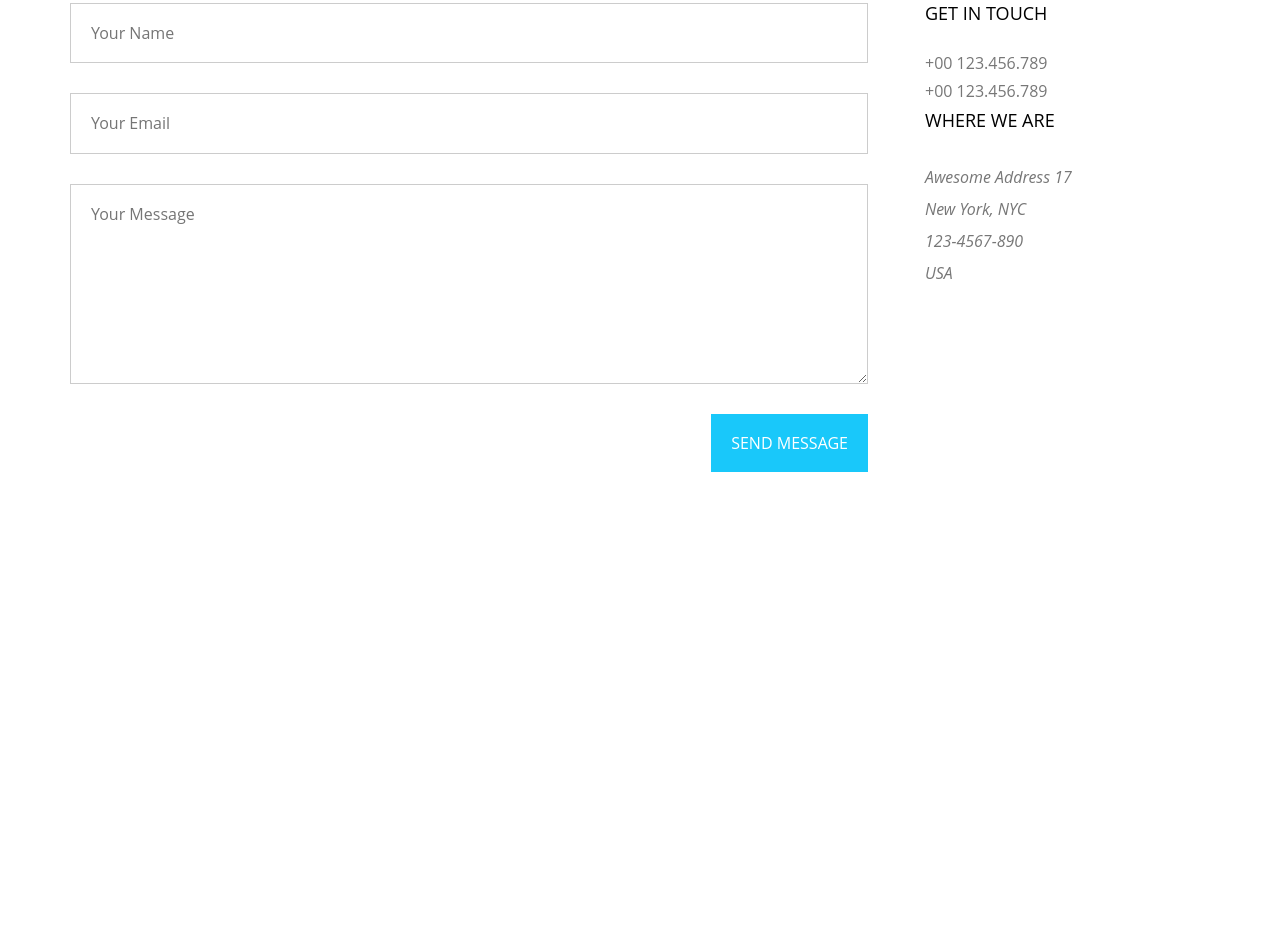
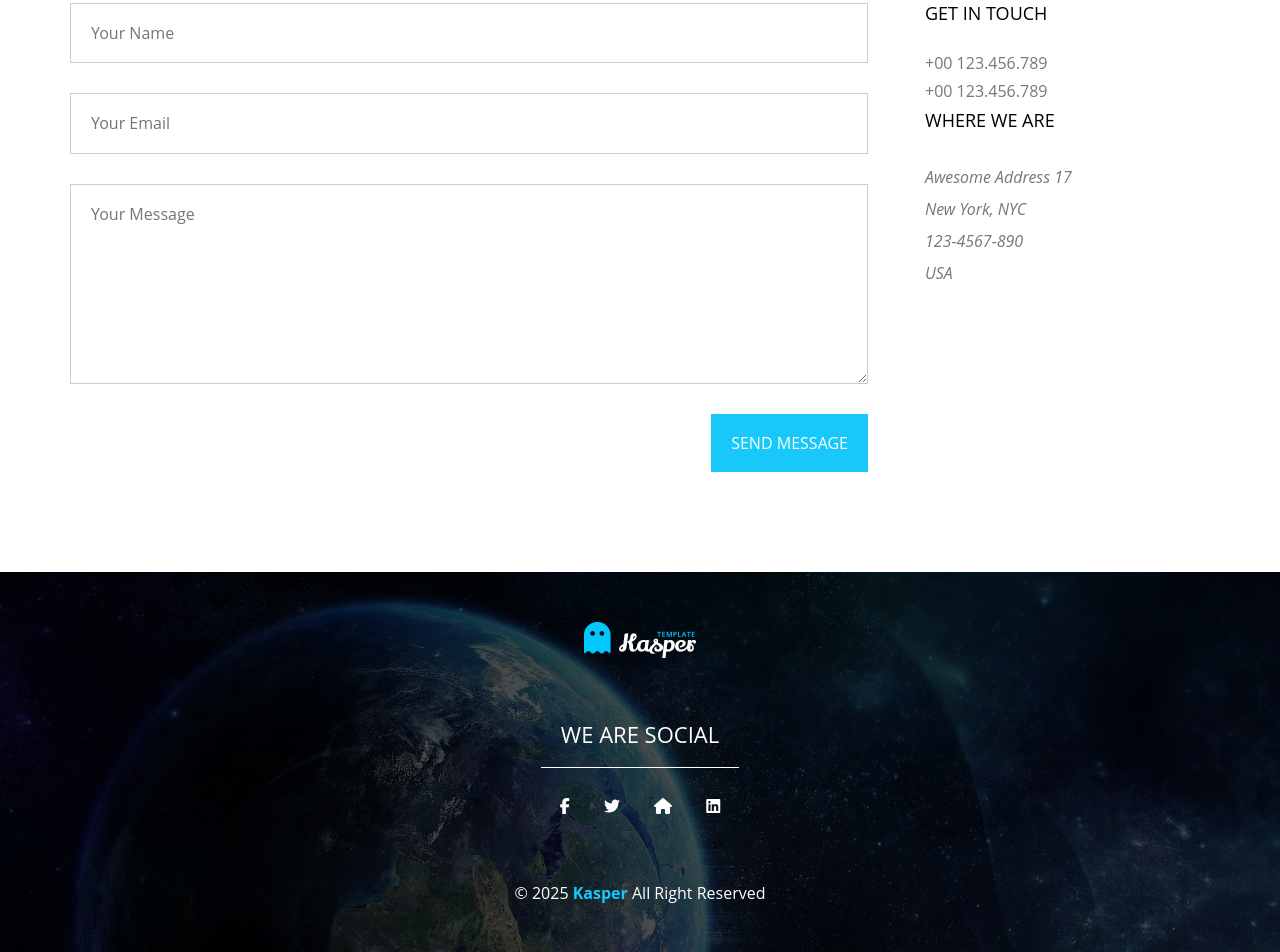
Before and after one commit to JooScript/Kasper_Template, a plain HTML site: page index.html in a window 1280 px wide. Shown: the part 8055-9007 px from the top of the page. Before the commit the page ends 8627 px from the top, so only its background shows below. Drawn offline with Linux system fonts and the light colour scheme.

Commit message:
Footer Added

```diff
--- a/css/master.css
+++ b/css/master.css
@@ -1107,3 +1107,46 @@ header nav .form i {
         margin-bottom: 40px;
     }
 }
+
+.footer {
+    padding-top: calc(var(--section-padding) / 2);
+    padding-bottom: calc(var(--section-padding) / 2);
+    background-image: url("../images/subscribe.jpg");
+    background-size: cover;
+    position: relative;
+    color: white;
+    text-align: center;
+  }
+  .footer::before {
+    content: "";
+    position: absolute;
+    left: 0;
+    top: 0;
+    width: 100%;
+    height: 100%;
+    background-color: rgb(0 0 0 / 70%);
+  }
+  .footer .container {
+    position: relative;
+  }
+  .footer img {
+    margin-bottom: 20px;
+  }
+  .footer p:not(.copyright) {
+    text-transform: uppercase;
+    padding: 20px;
+    border-bottom: 1px solid white;
+    font-size: 22px;
+    width: fit-content;
+    margin: 20px auto;
+  }
+  .footer .social-icons i {
+    padding: 10px 15px;
+  }
+  .footer .copyright {
+    margin-top: 60px;
+  }
+  .footer .copyright span {
+    font-weight: bold;
+    color: var(--main-color);
+  }
--- a/index.html
+++ b/index.html
@@ -461,5 +461,18 @@
         </div>
       </div>
     </div>
+    <div class="footer">
+      <div class="container">
+        <img src="images/logo.png" alt="Logo" />
+        <p>We Are Social</p>
+        <div class="social-icons">
+          <i class="fab fa-facebook-f"></i>
+          <i class="fab fa-twitter"></i>
+          <i class="fas fa-home"></i>
+          <i class="fab fa-linkedin"></i>
+        </div>
+        <p class="copyright">&copy; 2025 <span>Kasper</span> All Right Reserved</p>
+      </div>
+    </div>
   </body>
 </html>
```
